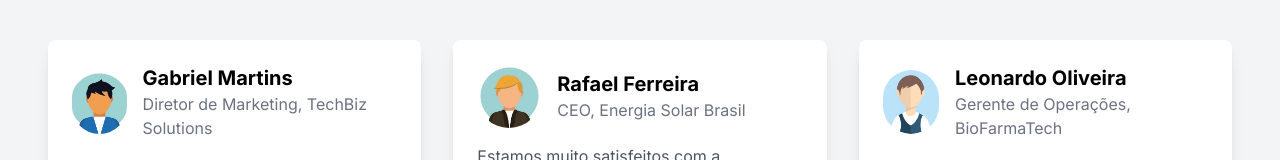
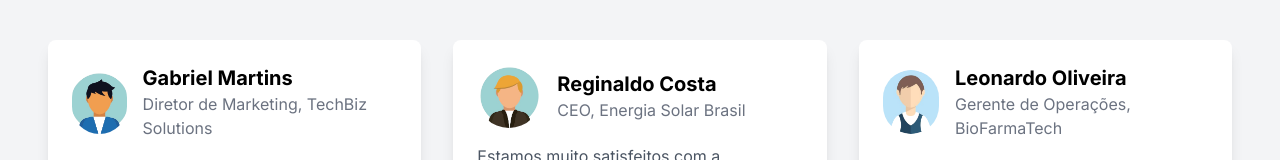
Before and after one commit to henriquecarmellim/setacorp, a Next.js app: page / in a window 1280 px wide. Shown: the part 1832-1992 px from the top of the page. Built offline with nearby package versions, Linux system fonts and the light colour scheme.

Commit message:
Atualizar o components.tsx

```diff
--- a/src/app/components.tsx
+++ b/src/app/components.tsx
@@ -233,7 +233,7 @@ export const testimonialsData = [
     "testimonial": "A parceria com a Seta Corp foi fundamental para alcançarmos nossos objetivos de crescimento. Seu expertise em tecnologia e compromisso com a excelência são incomparáveis."
   },
   {
-    "name": "Rafael Ferreira",
+    "name": "Reginaldo Costa",
     "position": "CEO, Energia Solar Brasil",
     "avatar": "/avatar2.png",
     "testimonial": "Estamos muito satisfeitos com a colaboração da Seta Corp. Suas soluções inovadoras e suporte contínuo têm impulsionado nossa posição no mercado de energia solar."
```
